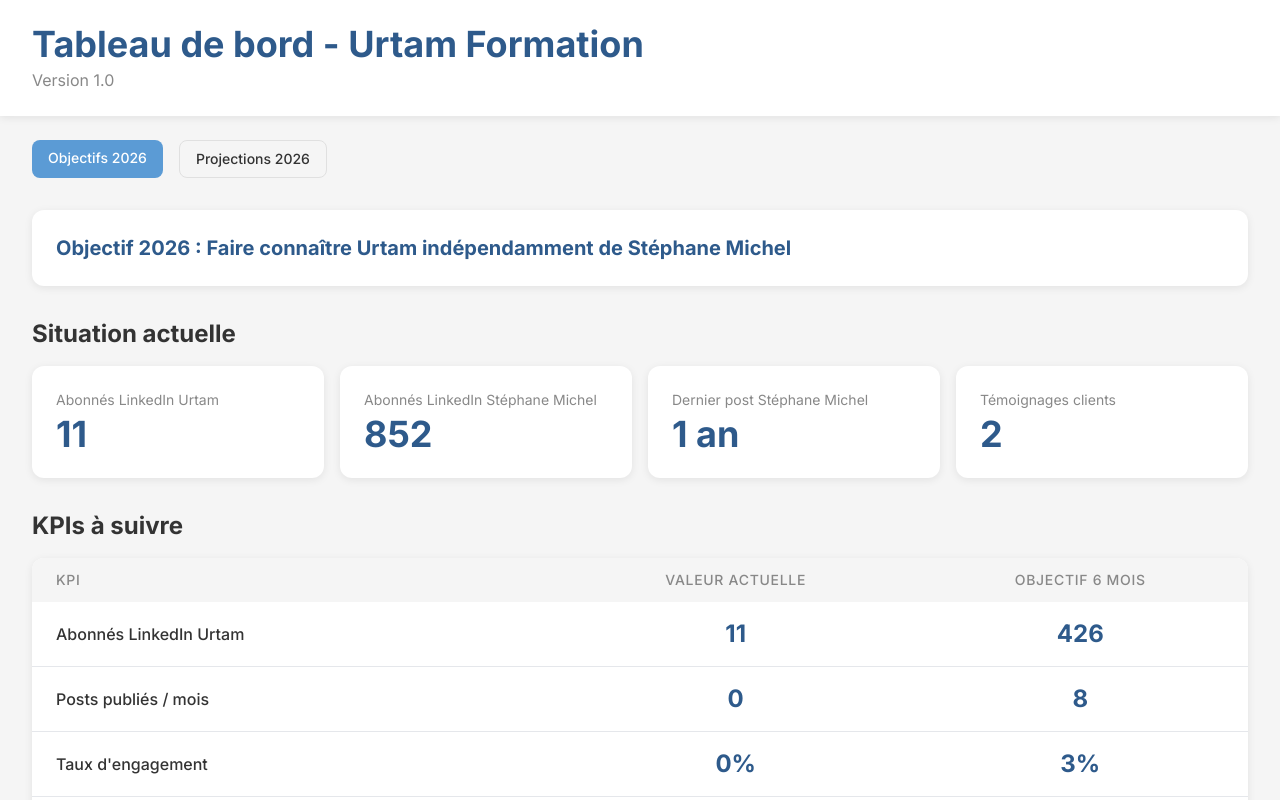
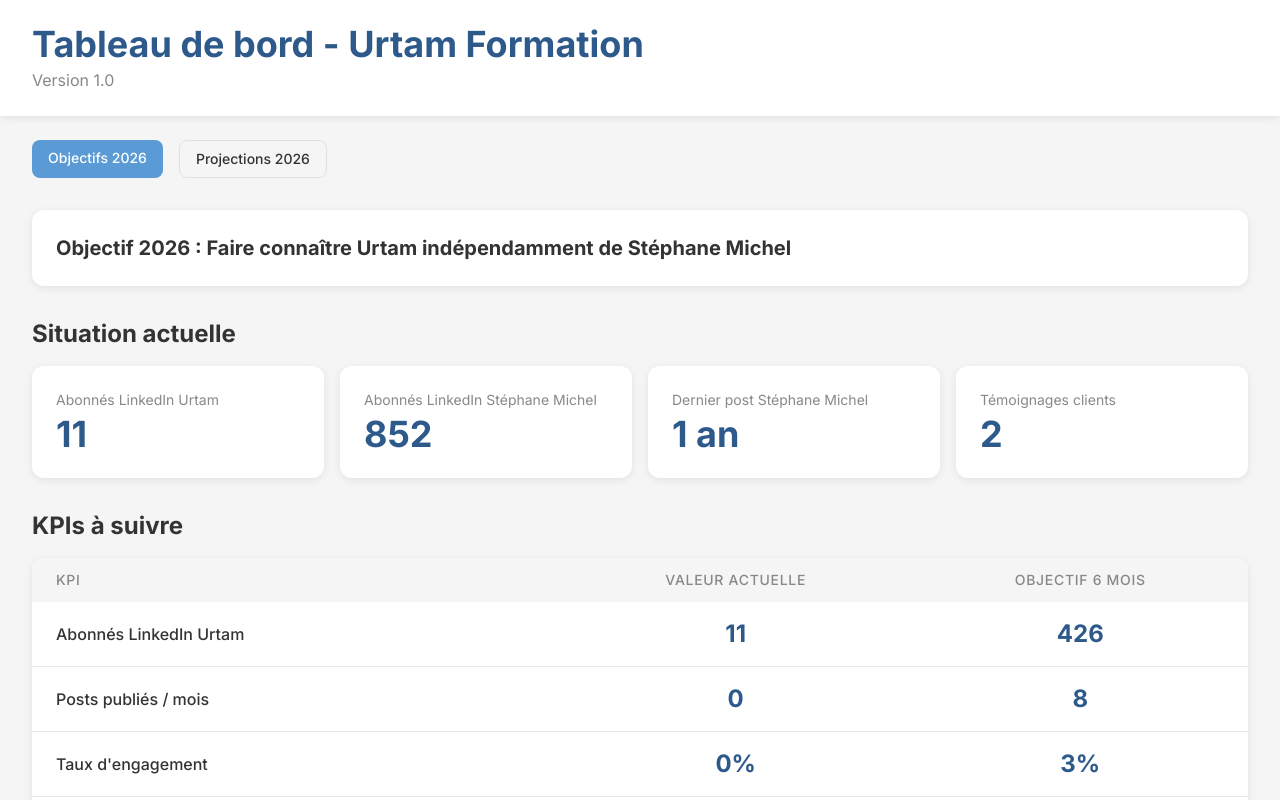
Before and after one commit to MaxDecVw/urtam-dashboard, a Next.js app: page / in a window 1280 px wide. Shown: the top 800 px of the page. Built offline with nearby package versions, Linux system fonts and the light colour scheme.

Commit message:
Change Objectif 2026 title color to black

```diff
--- a/app/page.tsx
+++ b/app/page.tsx
@@ -105,7 +105,7 @@
 
         {/* Objectif stratégique - Card */}
         <div className="bg-white p-6" style={{ borderRadius: '12px', boxShadow: '0 2px 8px rgba(0,0,0,0.08)' }}>
-          <p className="text-xl font-bold" style={{ color: '#2E5A8B' }}>
+          <p className="text-xl font-bold" style={{ color: '#333333' }}>
             Objectif 2026 : Faire connaître Urtam indépendamment de Stéphane Michel
           </p>
         </div>
```
